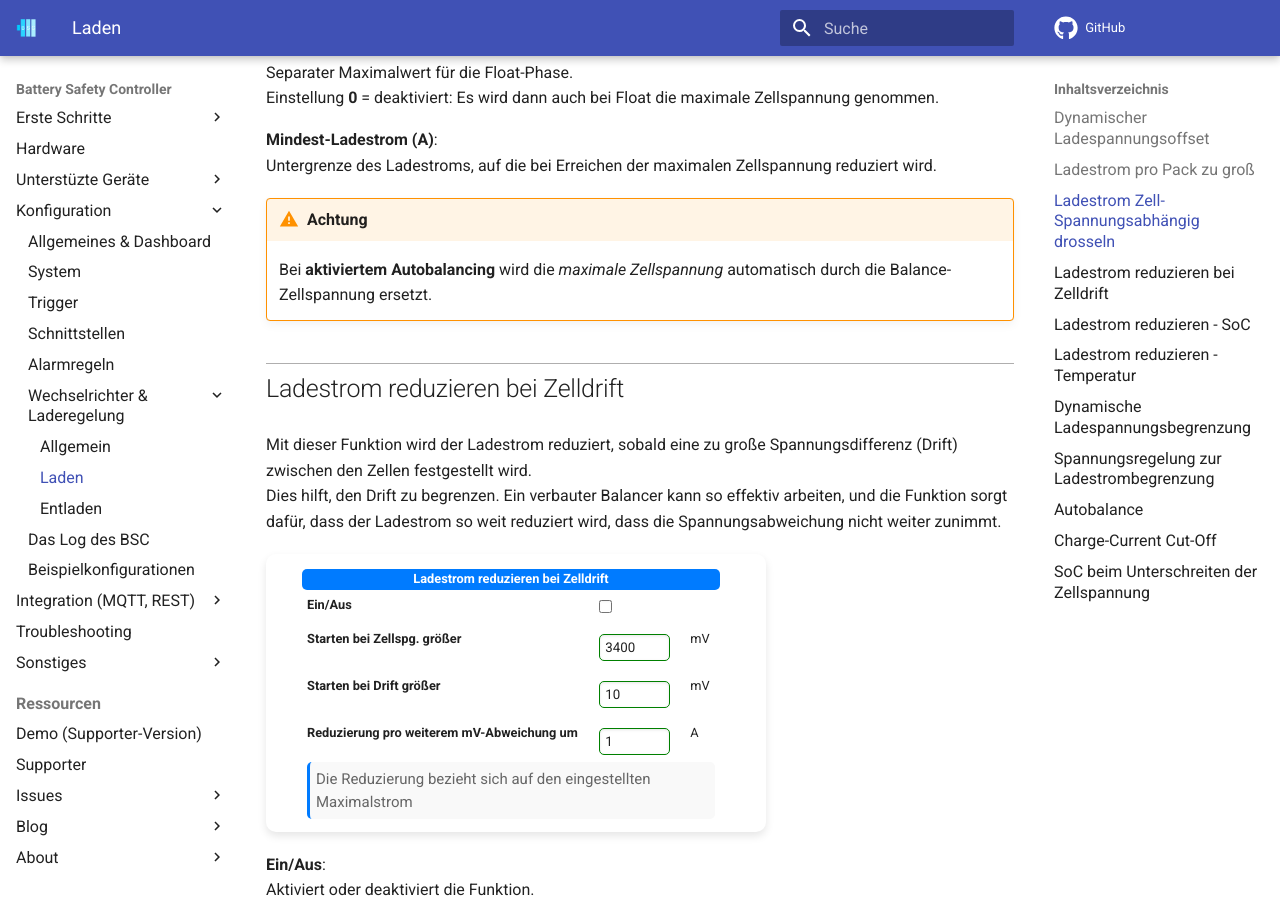
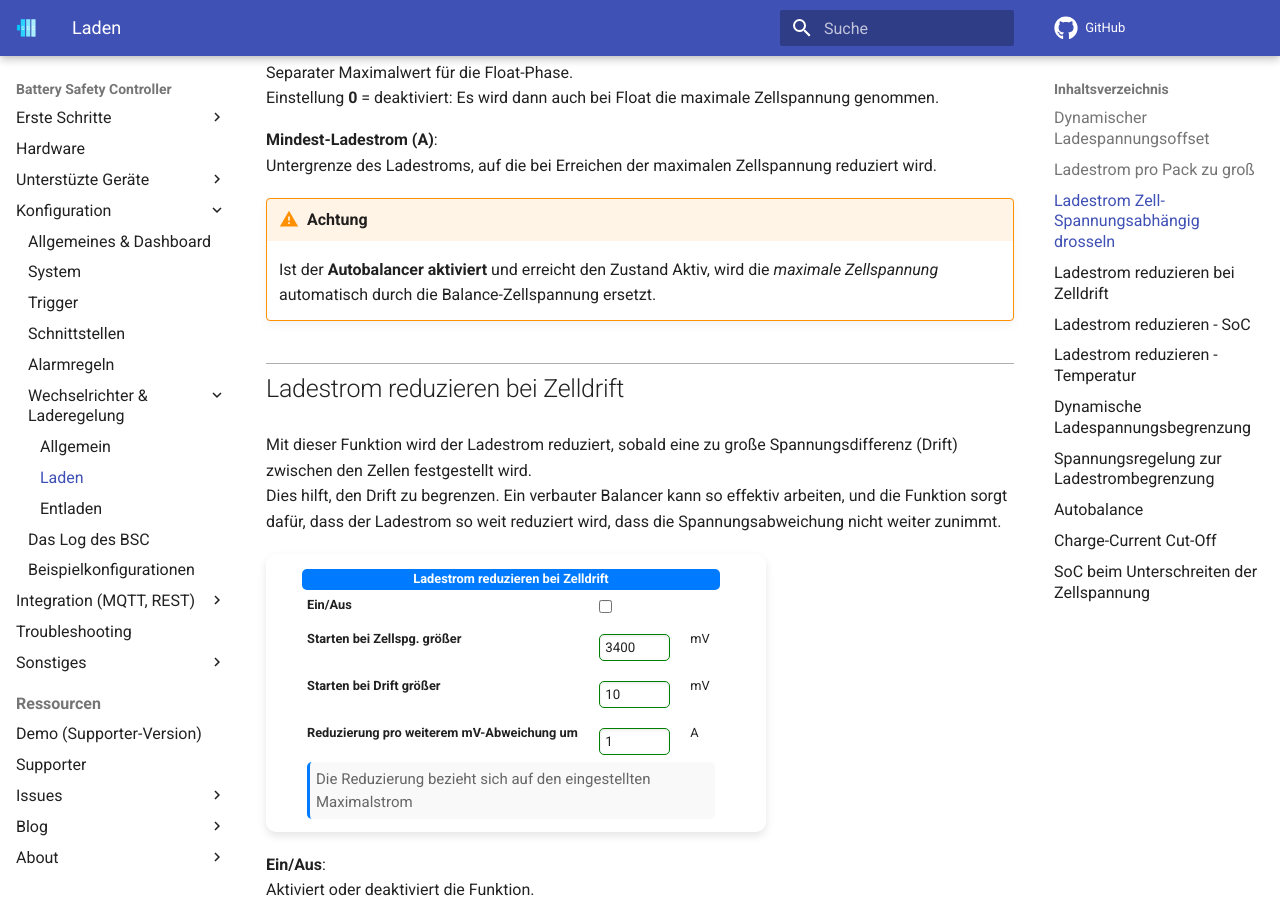
Before and after one commit to bsc-org/bsc, an MkDocs documentation site: the page built from docs/settings_inverter_charge.md, in a window 1280 px wide and 900 px high, scrolled down 3354 px. Built offline with MkDocs 1.6.1 and Material for MkDocs 9.7.7, drawn with Linux system fonts in a browser that asks for light colours; comment, search, counter and statistics services are not loaded.

Commit message:
Überschreiben der maximalen Zellspannung durch Autobalancer präzisiert

```diff
--- a/docs/settings_inverter_charge.md
+++ b/docs/settings_inverter_charge.md
@@ -80,7 +80,7 @@ Einstellung **0** = deaktiviert: Es wird dann auch bei Float die maximale Zellsp
 Untergrenze des Ladestroms, auf die bei Erreichen der maximalen Zellspannung reduziert wird.
 
 !!! warning "Achtung"
-    Bei **aktiviertem Autobalancing** wird die *maximale Zellspannung* automatisch durch die Balance-Zellspannung ersetzt.
+    Ist der **Autobalancer aktiviert** und erreicht den Zustand Aktiv, wird die *maximale Zellspannung* automatisch durch die Balance-Zellspannung ersetzt.
 
 
 ## Ladestrom reduzieren bei Zelldrift
```
